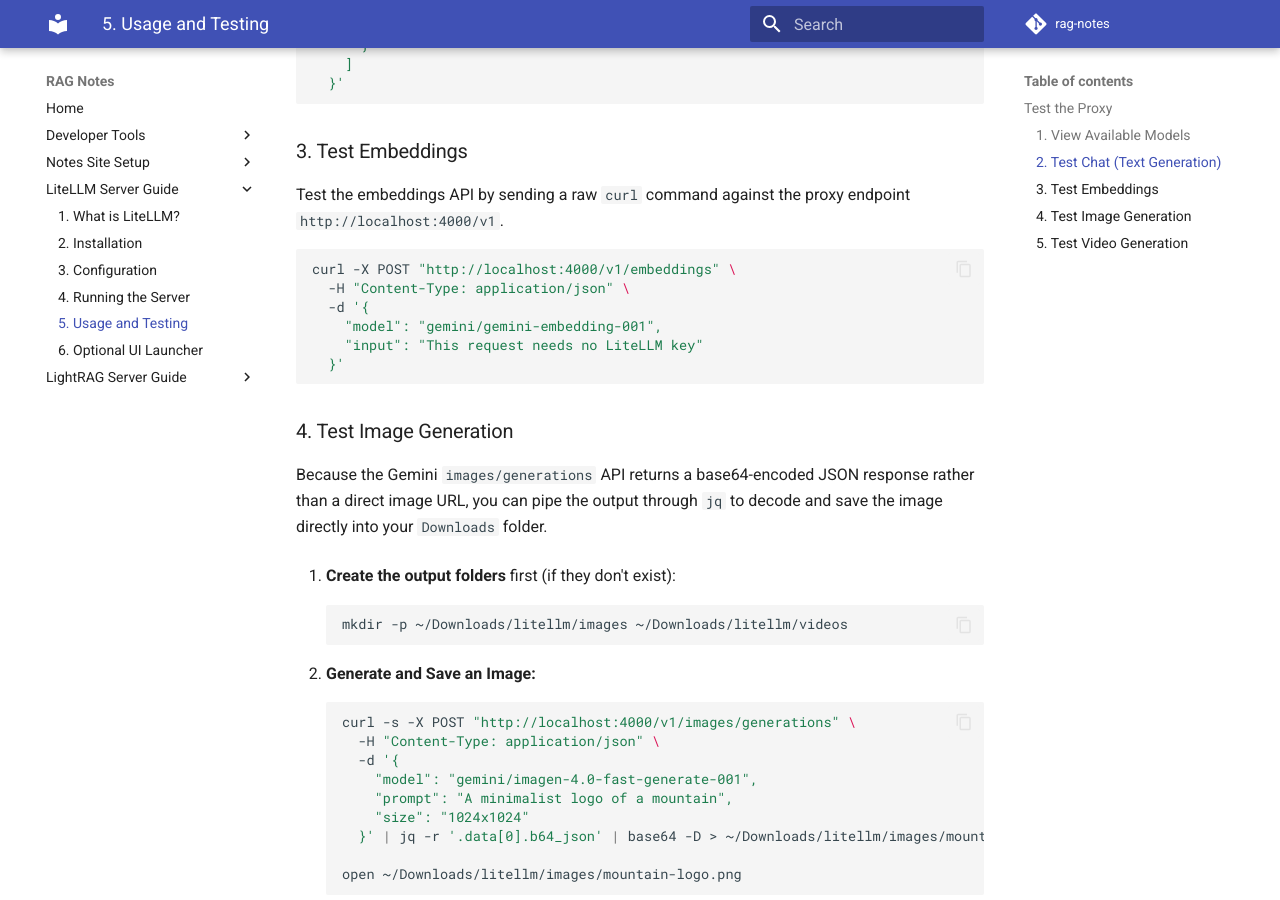
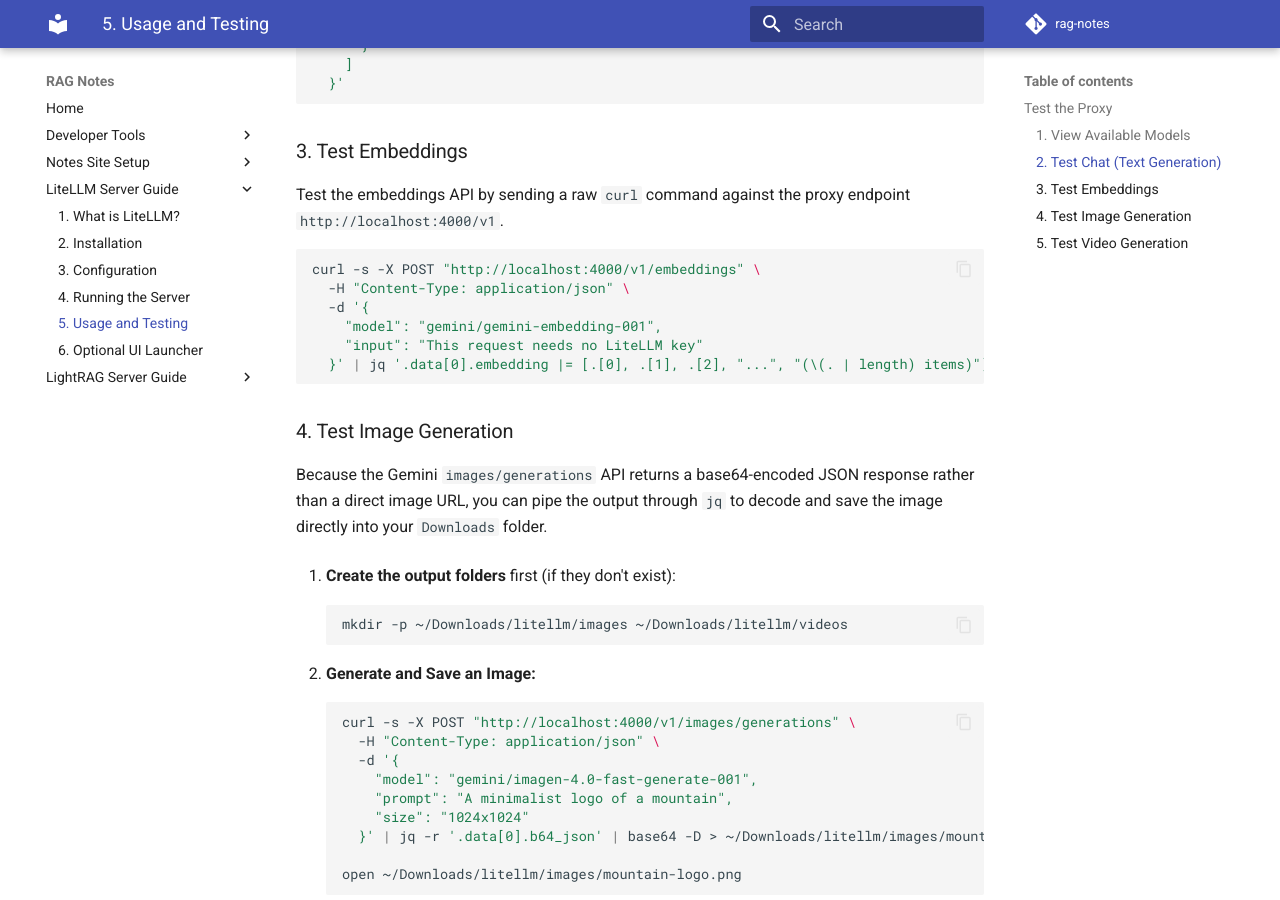
Before and after one commit to kbhatiya999/rag-notes, an MkDocs documentation site: the page built from docs/litellm/5-usage-and-testing.md, in a window 1280 px wide and 900 px high, scrolled down 729 px. Built offline with MkDocs 1.6.1 and Material for MkDocs 9.7.7, drawn with Linux system fonts in a browser that asks for light colours; comment, search, counter and statistics services are not loaded.

Commit message:
Compacted the embeddings numerical array output for cleaner terminal scroll.

````diff
--- a/docs/litellm/5-usage-and-testing.md
+++ b/docs/litellm/5-usage-and-testing.md
@@ -30,12 +30,12 @@
 ### 3. Test Embeddings
 Test the embeddings API by sending a raw `curl` command against the proxy endpoint `http://localhost:4000/v1`.
 ```bash
-curl -X POST "http://localhost:4000/v1/embeddings" \
+curl -s -X POST "http://localhost:4000/v1/embeddings" \
   -H "Content-Type: application/json" \
   -d '{
     "model": "gemini/gemini-embedding-001",
     "input": "This request needs no LiteLLM key"
-  }'
+  }' | jq '.data[0].embedding |= [.[0], .[1], .[2], "...", "(\(. | length) items)"]'
 ```
 
 ### 4. Test Image Generation
````
Also changed, not shown: 1 other file.
